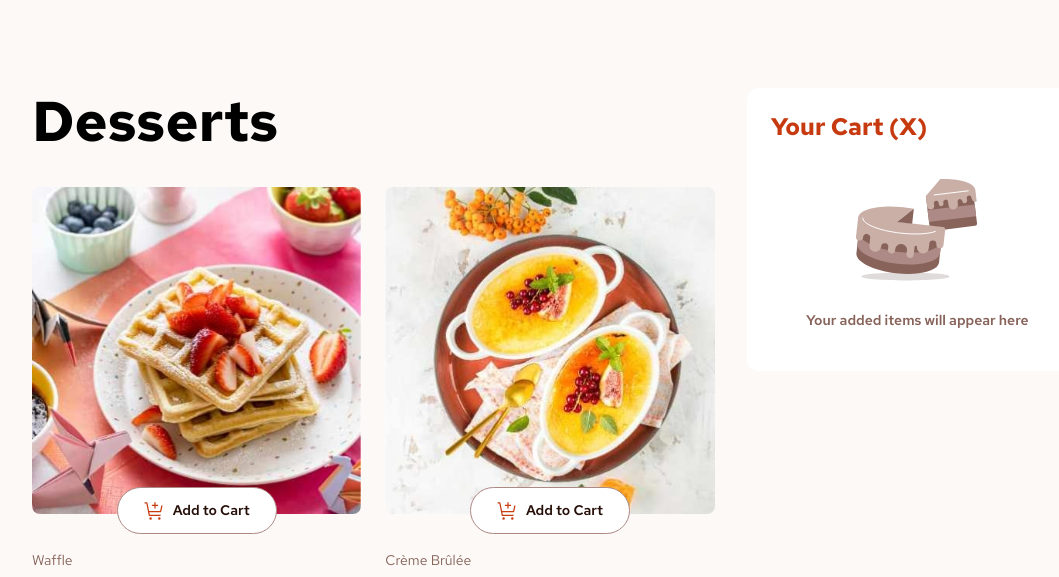
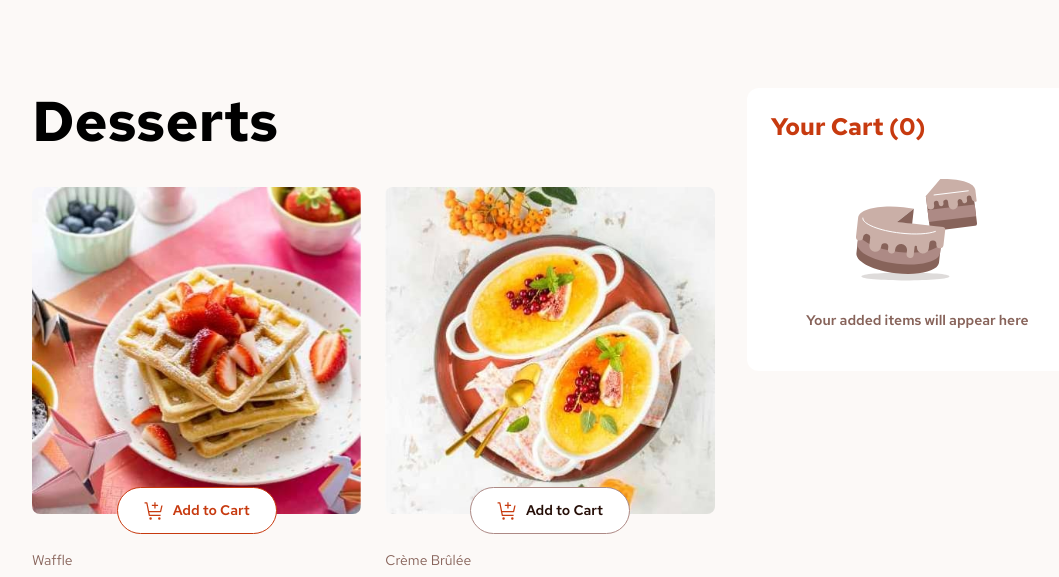
Before and after one commit to delroscol98/Product-Cart, a React (Vite) app: page / in a window 1280 px wide. In both pictures the pointer is over the button 276 px from the left and 510 px from the top of the page. Shown: the top 577 px of the page, without its empty margins (80-1139 px from the left). Built offline with nearby package versions, Linux system fonts and the light colour scheme; data requests are answered from the project's data file.

Commit message:
add to cart hover state

```diff
--- a/src/components/Cart/Cart.jsx
+++ b/src/components/Cart/Cart.jsx
@@ -3,7 +3,7 @@ import styles from "./Cart.module.css";
 function Cart() {
   return (
     <section className={styles.cart}>
-      <h2 className={`${styles.cart__heading} heading-2`}>Your Cart (X)</h2>
+      <h2 className={`${styles.cart__heading} heading-2`}>Your Cart (0)</h2>
       <section className={styles.cart__container}>
         <img
           className={`${styles.cart__illustration}`}
--- a/src/components/DessertItem/DessertItem.module.css
+++ b/src/components/DessertItem/DessertItem.module.css
@@ -24,6 +24,12 @@
   color: var(--rose-900);
 }
 
+.dessert__cta:hover {
+  cursor: pointer;
+  color: var(--red);
+  border: 1px solid var(--red);
+}
+
 .dessert__text {
   display: grid;
   gap: var(--gap-1);
```
